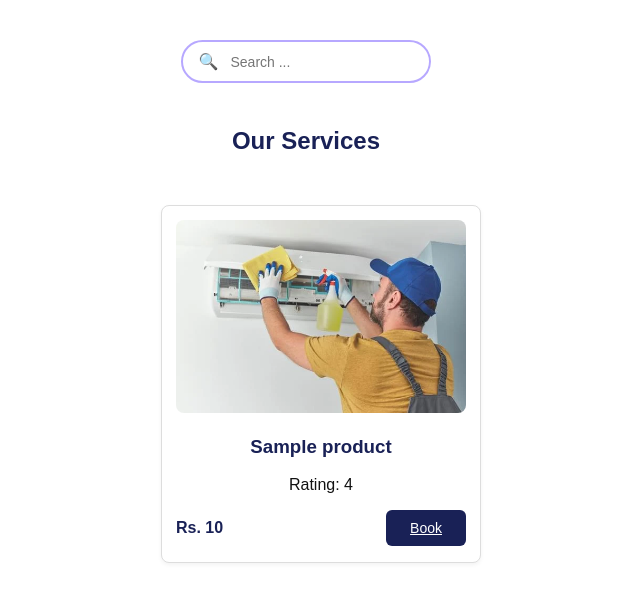
After one commit to i-mTanvir/HRMS, a PHP site: page /services.php in a window 1280 px wide. The commit adds this page. Shown: the top 612 px of the page, without its empty margins (334-974 px from the left). Run offline with PHP 8.4, Linux system fonts and the light colour scheme; tables that the repository leaves empty or names only in its code hold one stand-in row (values such as "Sample post").

Commit message:
services layout and implement search functionality

```diff
--- a/services.css
+++ b/services.css
@@ -54,7 +54,9 @@ body {
 
 #our-services {
     text-align: center;
-    margin: 24px 50px 0 50px;
+    margin: 24px auto 0;
+    max-width: 1100px;
+    padding: 0 24px 40px;
 }
 
 #our-services h2 {
@@ -63,17 +65,22 @@ body {
 }
 
 #service-cards {
-    display: flex;
-    justify-content: space-between;
-    gap: 30px;
+    display: grid;
+    grid-template-columns: repeat(auto-fit, minmax(250px, 290px));
+    justify-content: center;
+    column-gap: 30px;
+    row-gap: 30px;
+    padding: 10px;
 }
 
 .card {
     border: 1px solid #ddd;
     border-radius: 8px;
     box-shadow: 0 2px 4px rgba(0, 0, 0, 0.05);
-    padding: 15px;
-    width: 300px;
+    padding: 14px 14px 16px;
+    background: #fff;
+    width: 100%;
+    max-width: 290px;
 }
 
 .card img {
--- /dev/null
+++ b/services.php
@@ -0,0 +1,62 @@
+<?php
+    include 'connection.php';
+
+    // simple search term from query string
+    $key = '';
+    if (isset($_GET['search'])) {
+        $key = trim($_GET['search']);
+    }
+
+    // build query (basic LIKE search on name/code/description)
+    $safeKey = mysqli_real_escape_string($con, $key);
+    $query = "
+        SELECT id, product_name, price, rating
+        FROM product
+        WHERE product_name LIKE '%$safeKey%'
+           OR product_code LIKE '%$safeKey%'
+           OR description LIKE '%$safeKey%'";
+
+    $run = mysqli_query($con, $query);
+?>
+<!DOCTYPE html>
+<html lang="en">
+
+<head>
+    <meta charset="UTF-8">
+    <meta name="viewport" content="width=device-width, initial-scale=1.0">
+    <title>Our Services</title>
+    <link rel="stylesheet" href="services.css">
+</head>
+
+<body>
+    <form class="search-container" method="get" action="services.php">
+        <div id="hero-search">
+            <div id="search-icon">&#128269;</div>
+            <input id="search-input" name="search" type="text" placeholder="Search ..." value="<?php echo htmlspecialchars($key); ?>">
+        </div>
+    </form>
+    <div>
+        <div id="our-services">
+            <h2>Our Services</h2>
+            <div id="service-cards">
+                <?php if($run && mysqli_num_rows($run) > 0){ ?>
+                    <?php while($row = mysqli_fetch_assoc($run)){ ?>
+                        <div class="card">
+                            <img src="media/service-1.png" alt="<?php echo htmlspecialchars($row['product_name']); ?>">
+                            <h3><?php echo htmlspecialchars($row['product_name']); ?></h3>
+                            <p>Rating: <?php echo (isset($row['rating']) && $row['rating'] !== '' ? htmlspecialchars($row['rating']) : 'N/A'); ?></p>
+                            <div class="card-bottom">
+                                <span class="price">Rs. <?php echo htmlspecialchars($row['price']); ?></span>
+                                <a class="cta-button" href="productinfo.php?id=<?php echo urlencode($row['id']); ?>">Book</a>
+                            </div>
+                        </div>
+                    <?php } ?>
+                <?php } else { ?>
+                    <p>No services found.</p>
+                <?php } ?>
+            </div>
+        </div>
+    </div>
+</body>
+
+</html>
```
Also changed, not shown: services.html (deleted, +0 -57 lines).
